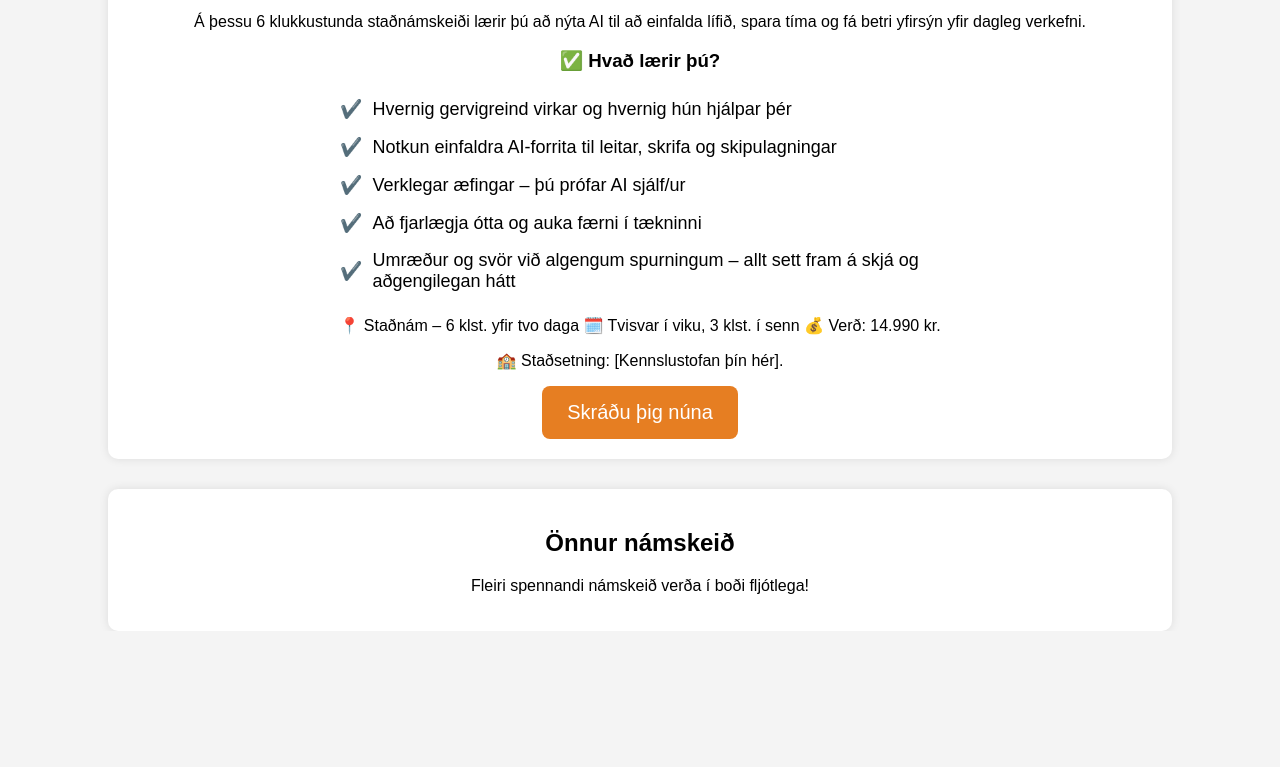
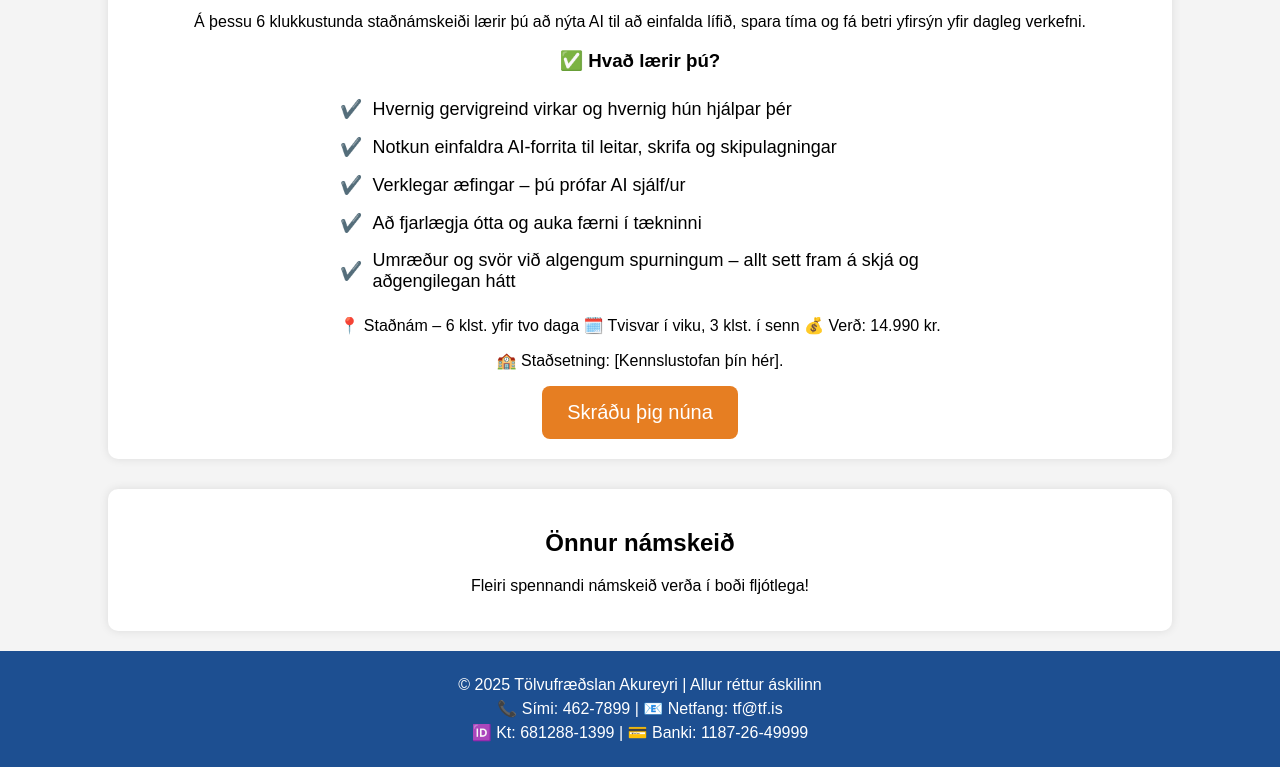
Before and after one commit to Tolvufraedslan/Tolvufraedslan.github.io, a plain HTML site: page index.html in a window 1280 px wide. Shown: the part 209-976 px from the top of the page. Before the commit the page ends 840 px from the top, so only its background shows below. Drawn offline with Linux system fonts and the light colour scheme.

Commit message:
Update index.html

```diff
--- a/index.html
+++ b/index.html
@@ -11,6 +11,9 @@
             padding: 0;
             background-color: #f4f4f4;
             text-align: center;
+            display: flex;
+            flex-direction: column;
+            min-height: 100vh;
         }
         .container {
             width: 80%;
@@ -19,6 +22,7 @@
             background: white;
             box-shadow: 0 0 10px rgba(0, 0, 0, 0.1);
             border-radius: 10px;
+            flex: 1;
         }
         .header {
             background: #1d4f91;
@@ -66,6 +70,16 @@
             margin-right: 10px;
             color: #1d4f91;
         }
+        .footer {
+            background: #1d4f91;
+            color: white;
+            padding: 20px;
+            text-align: center;
+            margin-top: 20px;
+        }
+        .footer p {
+            margin: 5px 0;
+        }
     </style>
 </head>
 <body>
@@ -98,5 +112,11 @@
         <h2>Önnur námskeið</h2>
         <p>Fleiri spennandi námskeið verða í boði fljótlega!</p>
     </div>
+
+    <div class="footer">
+        <p>&copy; 2025 Tölvufræðslan Akureyri | Allur réttur áskilinn</p>
+        <p>📞 Sími: 462-7899 | 📧 Netfang: <a href="mailto:tf@tf.is" style="color: white; text-decoration: none;">tf@tf.is</a></p>
+        <p>🆔 Kt: 681288-1399 | 💳 Banki: 1187-26-49999</p>
+    </div>
 </body>
 </html>
```
